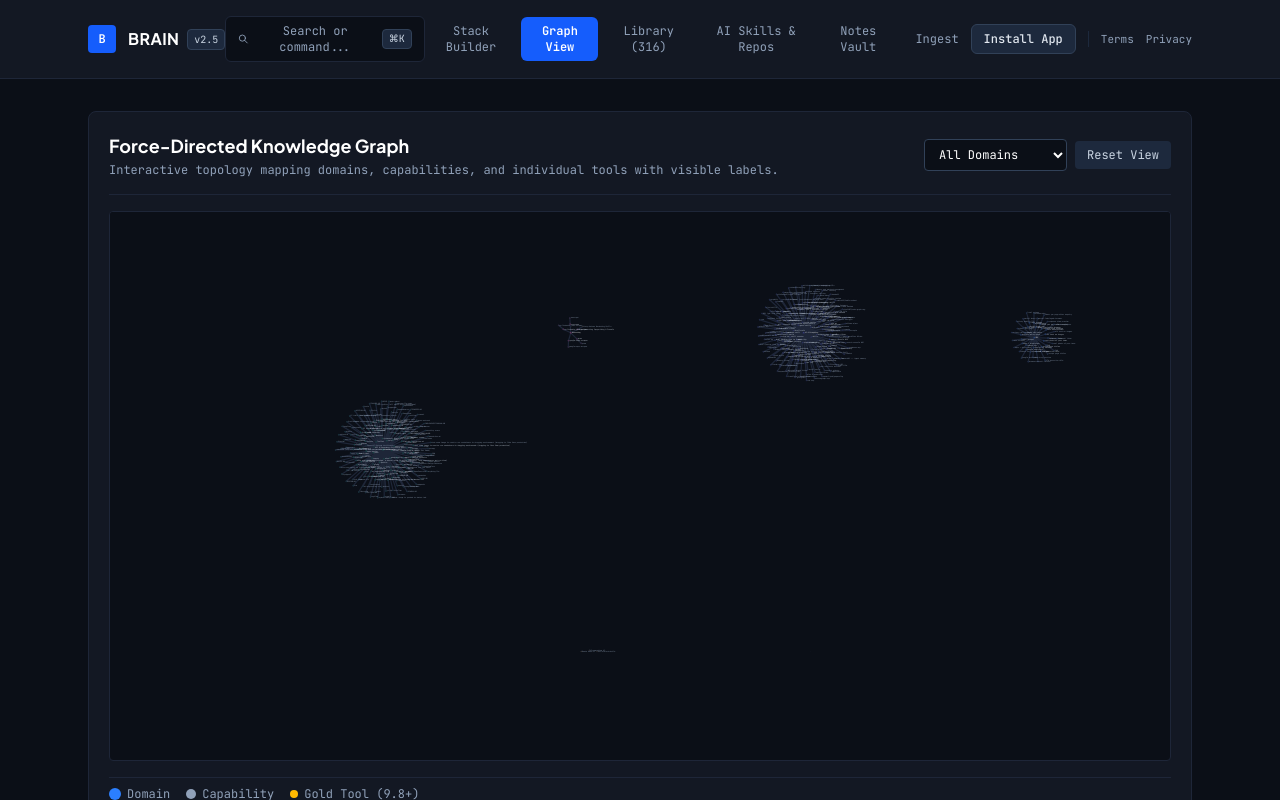
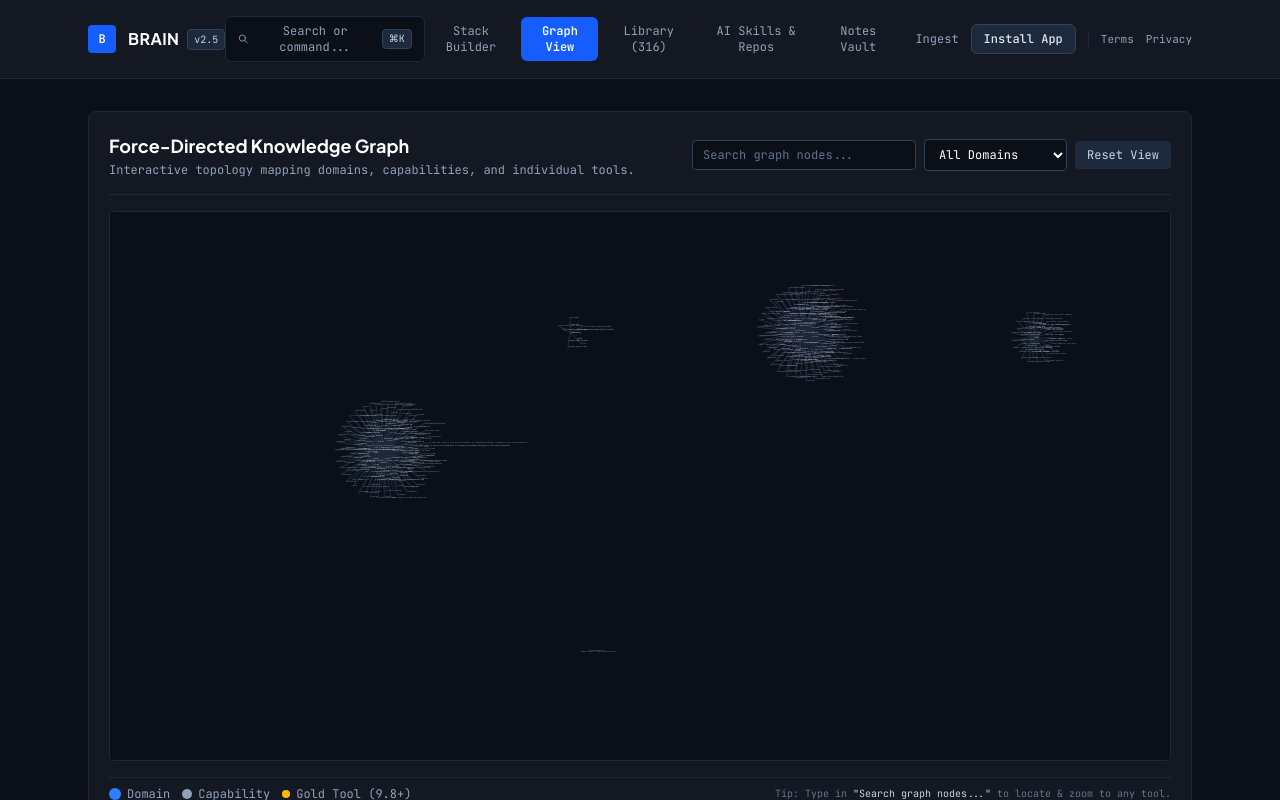
Before and after one commit to taib-yousufzai/Brain, a Next.js app: page / in a window 1280 px wide. Both pictures are taken after a click on the button "Graph View". Shown: the top 800 px of the page. Built offline with nearby package versions, Linux system fonts and the light colour scheme.

Commit message:
Add interactive graph search bar with auto-zoom and node highlighting

```diff
--- a/src/components/ObsidianGraphView.tsx
+++ b/src/components/ObsidianGraphView.tsx
@@ -43,6 +43,7 @@ export default function ObsidianGraphView({ tools }: ObsidianGraphViewProps) {
   const graphInstanceRef = useRef<any>(null);
   const [selectedNode, setSelectedNode] = useState<GraphNode | null>(null);
   const [filterDomain, setFilterDomain] = useState<Domain | 'All'>('All');
+  const [graphSearchQuery, setGraphSearchQuery] = useState('');
 
   const graphData = useMemo(() => {
     const nodesMap = new Map<string, GraphNode>();
@@ -122,40 +123,60 @@ export default function ObsidianGraphView({ tools }: ObsidianGraphViewProps) {
       .graphData(graphData)
       .linkColor(() => '#1e2638')
       .linkWidth(1.2)
-      // Custom Node & Label Renderer with Font Cap to prevent mobile text overlap
+      // Custom Node & Label Renderer with Font Cap + Search Highlight
       // eslint-disable-next-line @typescript-eslint/no-explicit-any
       .nodeCanvasObject((node: any, ctx: CanvasRenderingContext2D, globalScale: number) => {
         const label = node.name || '';
-        // Cap font size between 3px and 12px relative to scale to prevent huge text overlap on mobile
+        const q = graphSearchQuery.trim().toLowerCase();
+        const isMatched = q ? label.toLowerCase().includes(q) : false;
+        const isDimmed = q ? !isMatched : false;
+
         const fontSize = Math.min(12, Math.max(9 / globalScale, 3));
-        const radius = Math.sqrt(node.val || 6) * 1.5;
+        const baseRadius = Math.sqrt(node.val || 6) * 1.5;
+        const radius = isMatched ? baseRadius * 1.6 : baseRadius;
+
+        ctx.globalAlpha = isDimmed ? 0.2 : 1;
 
         // Draw node circle
         ctx.beginPath();
         ctx.arc(node.x, node.y, radius, 0, 2 * Math.PI, false);
-        ctx.fillStyle = node.color || '#3b82f6';
+        ctx.fillStyle = isMatched ? '#f59e0b' : node.color || '#3b82f6';
         ctx.fill();
+
+        if (isMatched) {
+          ctx.strokeStyle = '#ffffff';
+          ctx.lineWidth = 3 / globalScale;
+        } else {
           ctx.strokeStyle = '#1e2638';
           ctx.lineWidth = 1 / globalScale;
+        }
         ctx.stroke();
 
-        // On small mobile viewports, show domain/capability labels always, and tool labels when zoomed or on desktop
-        const shouldShowLabel = node.type !== 'tool' || globalScale >= 1.3 || !isMobile;
+        // Label display rules
+        const shouldShowLabel = isMatched || node.type !== 'tool' || globalScale >= 1.3 || !isMobile;
 
         if (shouldShowLabel) {
-          ctx.font = `${fontSize}px "JetBrains Mono", monospace`;
+          ctx.font = `${isMatched ? fontSize * 1.2 : fontSize}px "JetBrains Mono", monospace`;
           ctx.textAlign = 'left';
           ctx.textBaseline = 'middle';
-          ctx.fillStyle = node.type === 'domain' ? '#ffffff' : node.type === 'capability' ? '#cbd5e1' : '#94a3b8';
+          ctx.fillStyle = isMatched
+            ? '#fbbf24'
+            : node.type === 'domain'
+            ? '#ffffff'
+            : node.type === 'capability'
+            ? '#cbd5e1'
+            : '#94a3b8';
 
-          const displayLabel = isMobile && label.length > 18 ? label.slice(0, 16) + '..' : label;
-          ctx.fillText(displayLabel, node.x + radius + 3, node.y);
+          const displayLabel = isMobile && label.length > 18 && !isMatched ? label.slice(0, 16) + '..' : label;
+          ctx.fillText(displayLabel, node.x + radius + 4, node.y);
         }
+
+        ctx.globalAlpha = 1;
       })
       // eslint-disable-next-line @typescript-eslint/no-explicit-any
       .onNodeClick((node: any) => setSelectedNode(node as GraphNode));
 
-    // Increase node repulsion force to spread graph out cleanly
+    // Increase node repulsion force
     if (graph.d3Force('charge')) {
       graph.d3Force('charge').strength(-140);
     }
@@ -185,9 +206,26 @@ export default function ObsidianGraphView({ tools }: ObsidianGraphViewProps) {
         containerRef.current.innerHTML = '';
       }
     };
-  }, [graphData]);
+  }, [graphData, graphSearchQuery]);
+
+  // Center on node if single exact search hit
+  const handleSearchSubmit = (e: React.FormEvent) => {
+    e.preventDefault();
+    if (!graphSearchQuery.trim() || !graphInstanceRef.current) return;
+
+    const q = graphSearchQuery.trim().toLowerCase();
+    const match = graphData.nodes.find((n) => n.name.toLowerCase().includes(q));
+
+    if (match && match.x !== undefined && match.y !== undefined) {
+      setSelectedNode(match);
+      graphInstanceRef.current.centerAt(match.x, match.y, 400);
+      graphInstanceRef.current.zoom(2.5, 400);
+    }
+  };
 
   const handleResetZoom = () => {
+    setGraphSearchQuery('');
+    setSelectedNode(null);
     if (graphInstanceRef.current) {
       const isMobile = window.innerWidth < 640;
       graphInstanceRef.current.zoomToFit(400, isMobile ? 40 : 20);
@@ -198,17 +236,28 @@ export default function ObsidianGraphView({ tools }: ObsidianGraphViewProps) {
     <div className="bg-[#131823] border border-[#1e2638] rounded-lg p-4 sm:p-5 space-y-3 sm:space-y-4 font-sans">
 
       {/* Controls Bar */}
-      <div className="flex flex-col sm:flex-row items-start sm:items-center justify-between gap-3 border-b border-[#1e2638] pb-3 sm:pb-4">
+      <div className="flex flex-col md:flex-row items-start md:items-center justify-between gap-3 border-b border-[#1e2638] pb-3 sm:pb-4">
         <div>
           <h2 className="text-base sm:text-lg font-bold text-white font-['Plus_Jakarta_Sans']">
             Force-Directed Knowledge Graph
           </h2>
           <p className="text-xs text-slate-400 font-mono mt-0.5">
-            Interactive topology mapping domains, capabilities, and individual tools with visible labels.
+            Interactive topology mapping domains, capabilities, and individual tools.
           </p>
         </div>
 
-        <div className="flex items-center gap-2 self-stretch sm:self-auto justify-between sm:justify-start">
+        <div className="flex flex-wrap items-center gap-2 w-full md:w-auto justify-between md:justify-end">
+          {/* Graph Node Search Bar */}
+          <form onSubmit={handleSearchSubmit} className="flex-1 md:w-56">
+            <input
+              type="text"
+              value={graphSearchQuery}
+              onChange={(e) => setGraphSearchQuery(e.target.value)}
+              placeholder="Search graph nodes..."
+              className="w-full bg-[#0b0f17] border border-slate-700 rounded px-2.5 py-1.5 text-xs text-white placeholder-slate-500 font-mono focus:outline-none focus:border-blue-500"
+            />
+          </form>
+
           <select
             value={filterDomain}
             onChange={(e) => setFilterDomain(e.target.value as Domain | 'All')}
@@ -263,7 +312,8 @@ export default function ObsidianGraphView({ tools }: ObsidianGraphViewProps) {
       </div>
 
       {/* Graph Legend */}
-      <div className="flex flex-wrap items-center gap-3 sm:gap-4 text-[11px] sm:text-xs font-mono text-slate-400 pt-2 border-t border-[#1e2638]">
+      <div className="flex flex-wrap items-center justify-between gap-3 text-[11px] sm:text-xs font-mono text-slate-400 pt-2 border-t border-[#1e2638]">
+        <div className="flex items-center gap-3">
           <div className="flex items-center gap-1.5">
             <span className="w-3 h-3 rounded-full bg-blue-500 inline-block" />
             <span>Domain</span>
@@ -278,6 +328,11 @@ export default function ObsidianGraphView({ tools }: ObsidianGraphViewProps) {
           </div>
         </div>
 
+        <div className="text-slate-500 text-[10px]">
+          Tip: Type in <span className="text-slate-300">"Search graph nodes..."</span> to locate & zoom to any tool.
+        </div>
+      </div>
+
     </div>
   );
 }
```
Lines whose indentation alone changed are shown as unchanged.
